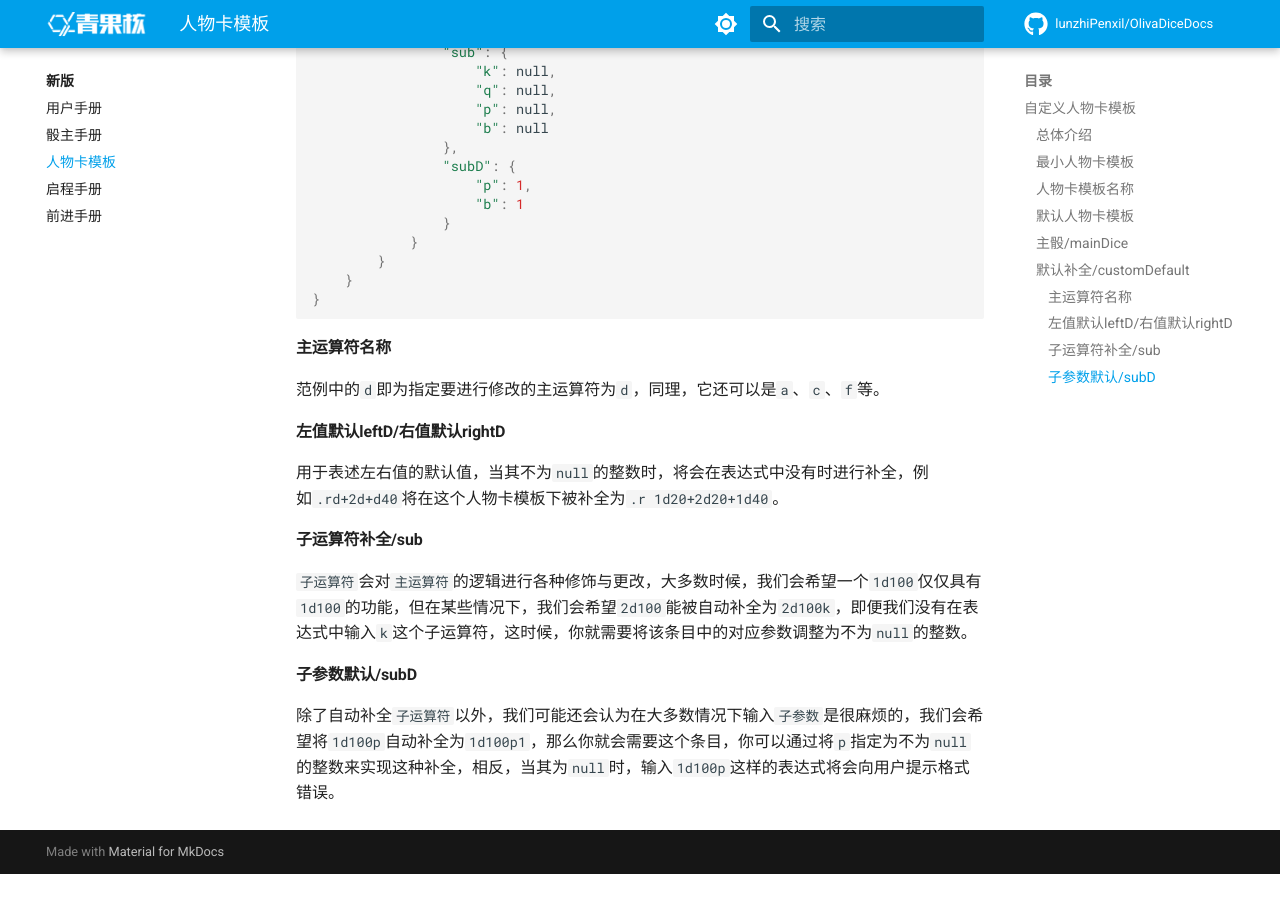
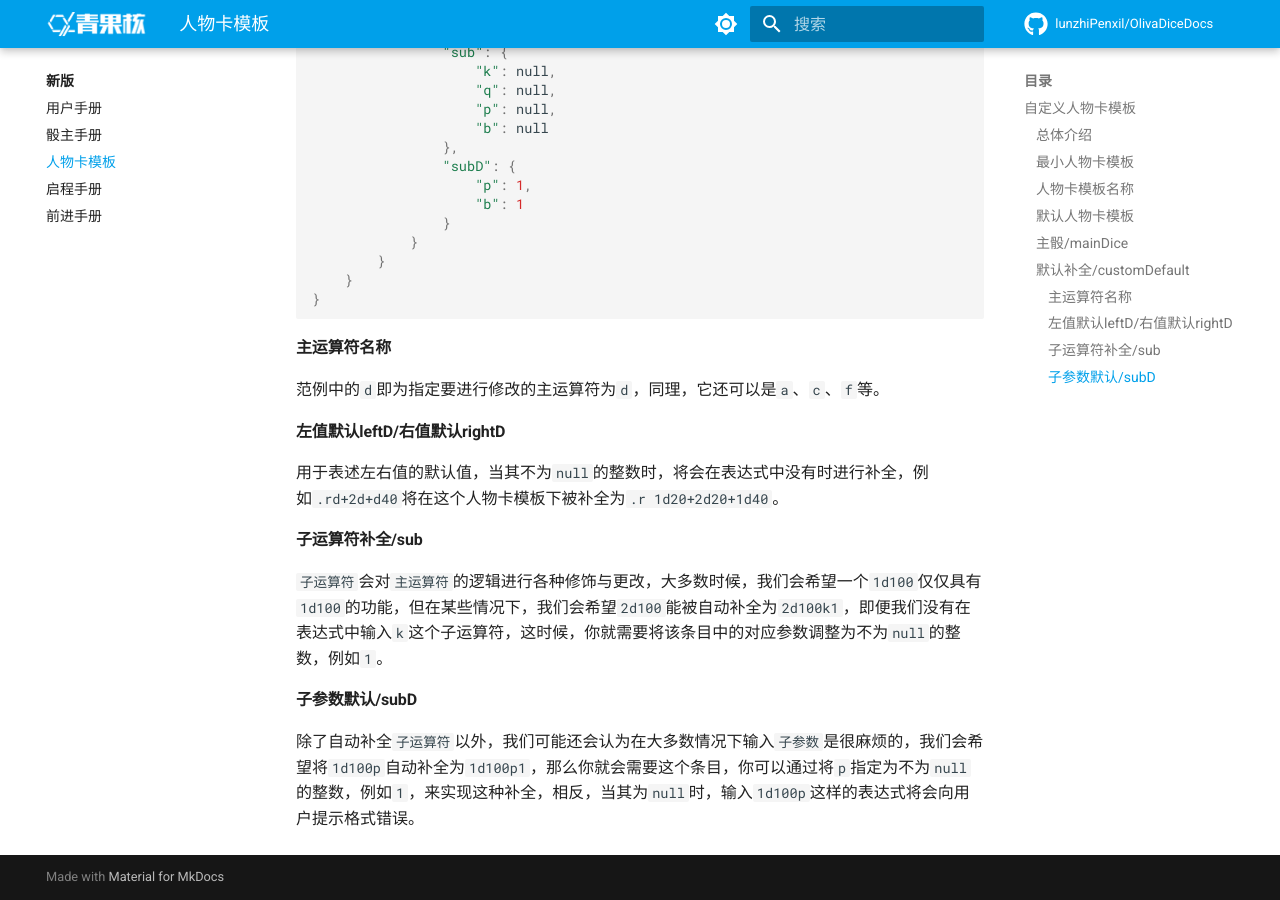
Before and after one commit to lunzhiPenxil/OlivaDiceDocs, an MkDocs documentation site: the page built from docs/OlivaDice3_Master_Manual_pcTemplate.md, in a window 1280 px wide and 900 px high, scrolled down 2927 px. Built offline with MkDocs 1.6.1 and Material for MkDocs 9.7.7, drawn with Linux system fonts in a browser that asks for light colours; comment, search, counter and statistics services are not loaded; before the commit the page ends 3801 px from its top, so only the background shows below that.

Commit message:
补充说明

```diff
--- a/docs/OlivaDice3_Master_Manual_pcTemplate.md
+++ b/docs/OlivaDice3_Master_Manual_pcTemplate.md
@@ -650,7 +650,7 @@
 用于表述左右值的默认值，当其不为`null`的整数时，将会在表达式中没有时进行补全，例如`.rd+2d+d40`将在这个人物卡模板下被补全为`.r 1d20+2d20+1d40`。
 
 #### 子运算符补全/sub
-`子运算符`会对`主运算符`的逻辑进行各种修饰与更改，大多数时候，我们会希望一个`1d100`仅仅具有`1d100`的功能，但在某些情况下，我们会希望`2d100`能被自动补全为`2d100k`，即便我们没有在表达式中输入`k`这个子运算符，这时候，你就需要将该条目中的对应参数调整为不为`null`的整数。
+`子运算符`会对`主运算符`的逻辑进行各种修饰与更改，大多数时候，我们会希望一个`1d100`仅仅具有`1d100`的功能，但在某些情况下，我们会希望`2d100`能被自动补全为`2d100k1`，即便我们没有在表达式中输入`k`这个子运算符，这时候，你就需要将该条目中的对应参数调整为不为`null`的整数，例如`1`。
 
 #### 子参数默认/subD
-除了自动补全`子运算符`以外，我们可能还会认为在大多数情况下输入`子参数`是很麻烦的，我们会希望将`1d100p`自动补全为`1d100p1`，那么你就会需要这个条目，你可以通过将`p`指定为不为`null`的整数来实现这种补全，相反，当其为`null`时，输入`1d100p`这样的表达式将会向用户提示格式错误。
+除了自动补全`子运算符`以外，我们可能还会认为在大多数情况下输入`子参数`是很麻烦的，我们会希望将`1d100p`自动补全为`1d100p1`，那么你就会需要这个条目，你可以通过将`p`指定为不为`null`的整数，例如`1`，来实现这种补全，相反，当其为`null`时，输入`1d100p`这样的表达式将会向用户提示格式错误。
```
